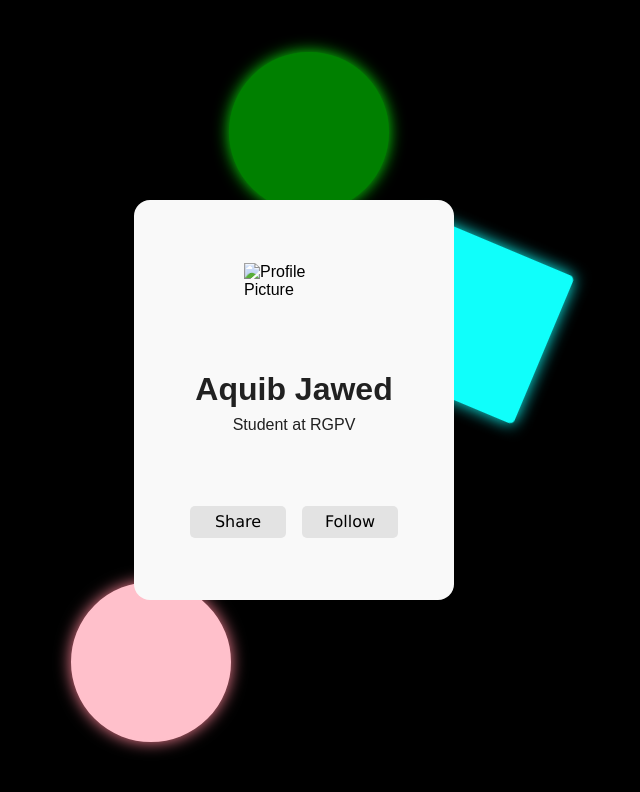
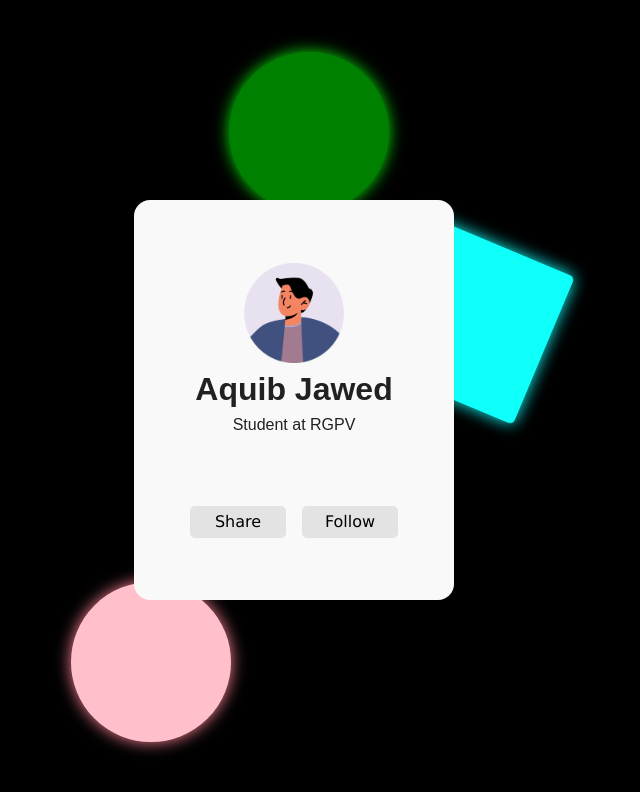
Before and after one commit to aquibjawedio/SocialProfileShare, a plain HTML site: page index.html in a window 1280 px wide. Shown: the whole page, without its empty margins (346-986 px from the left). Drawn offline with Linux system fonts and the light colour scheme; the site is published under a folder, as on GitHub Pages, so addresses that start at the root find nothing.

Commit message:
Update index.html
Logo loading fixed

```diff
--- a/index.html
+++ b/index.html
@@ -15,7 +15,7 @@
         <div id="square" class="circle"></div>
 
         <div class="profile-box">
-            <img src="/Images/Logo.png" alt="Profile Picture" width="100rem" height="100rem">
+            <img src="Images/Logo.png" alt="Profile Picture" width="100rem" height="100rem">
             <h1 id="user-name">Aquib Jawed</h1>
             <p id="user-bio">Student at RGPV</p>
             <div class="buttons">
```
